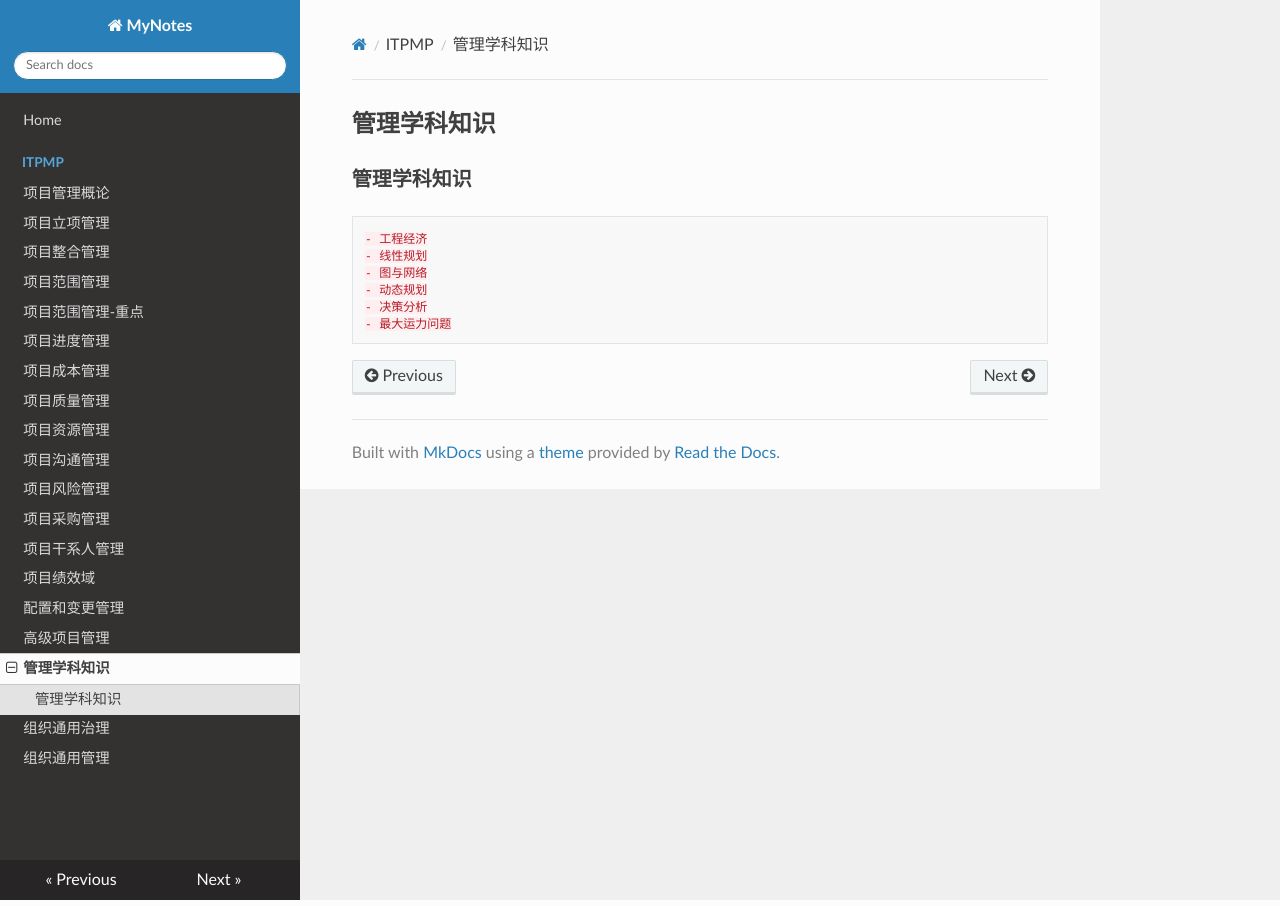
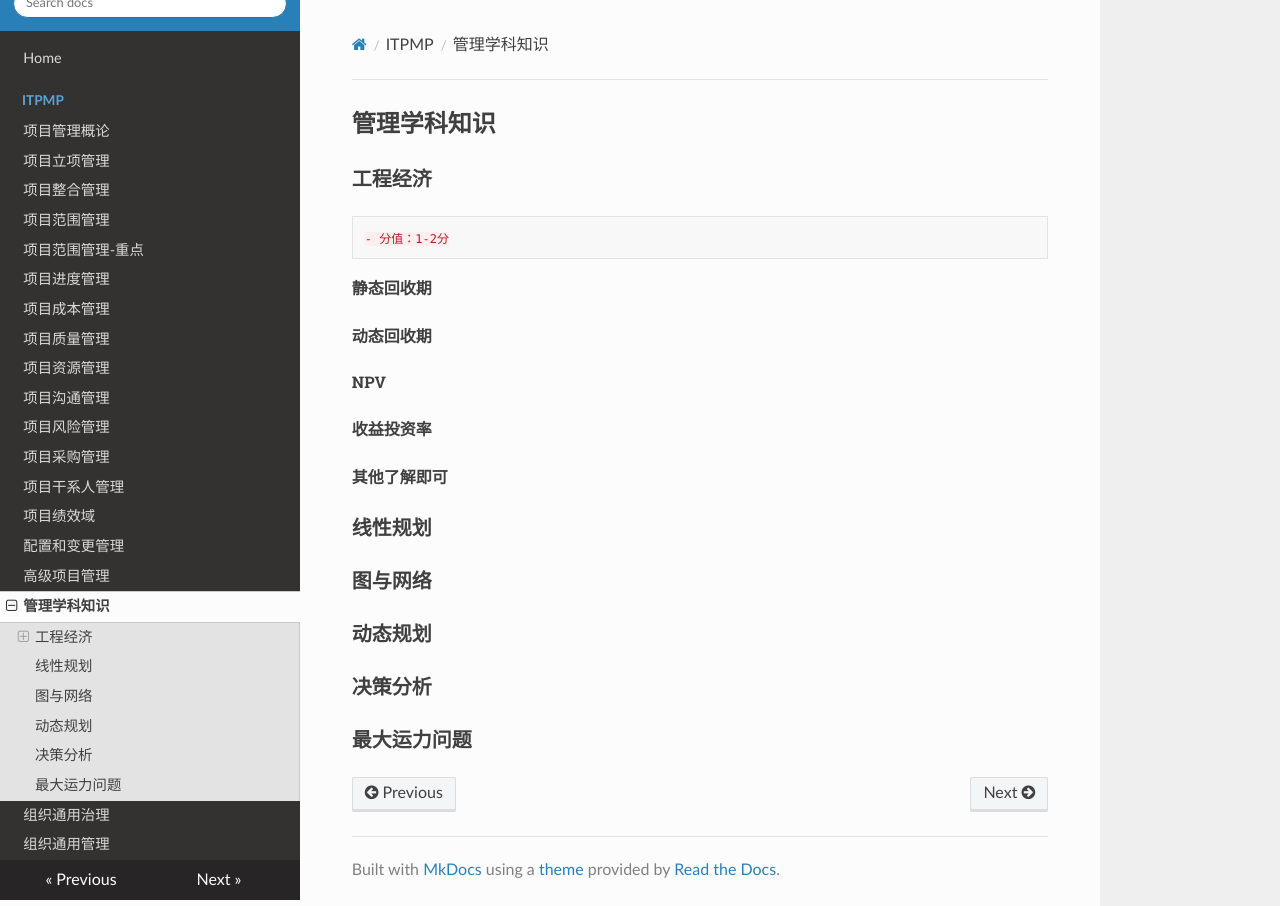
Before and after one commit to zhoufan55/MyNotes, an MkDocs documentation site: the page built from docs/ITPMP/管理学科知识.md, in a window 1280 px wide. Built offline with MkDocs 1.6.1, drawn with Linux system fonts in a browser that asks for light colours; nearby versions of some CDN libraries.

Commit message:
工程学经济

```diff
--- a/docs/ITPMP/管理学科知识.md
+++ b/docs/ITPMP/管理学科知识.md
@@ -1,8 +1,13 @@
 ## 管理学科知识
-### 管理学科知识
-    - 工程经济
-    - 线性规划
-    - 图与网络
-    - 动态规划
-    - 决策分析
-    - 最大运力问题
+### 工程经济
+    - 分值：1-2分
+###### 静态回收期
+###### 动态回收期
+###### NPV
+###### 收益投资率
+###### 其他了解即可
+### 线性规划
+### 图与网络
+### 动态规划
+### 决策分析
+### 最大运力问题
```
